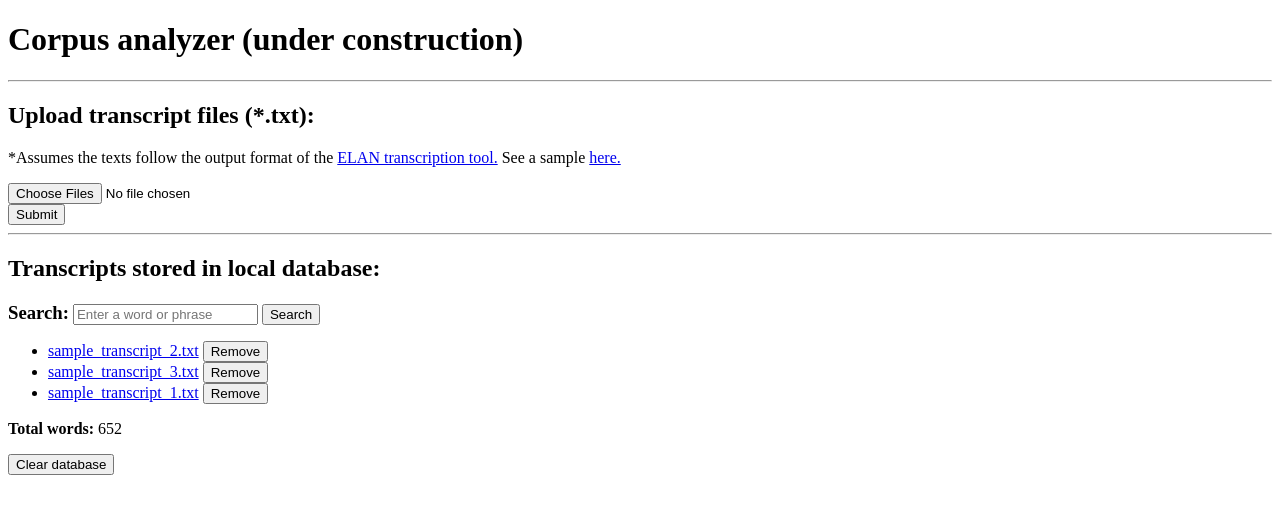
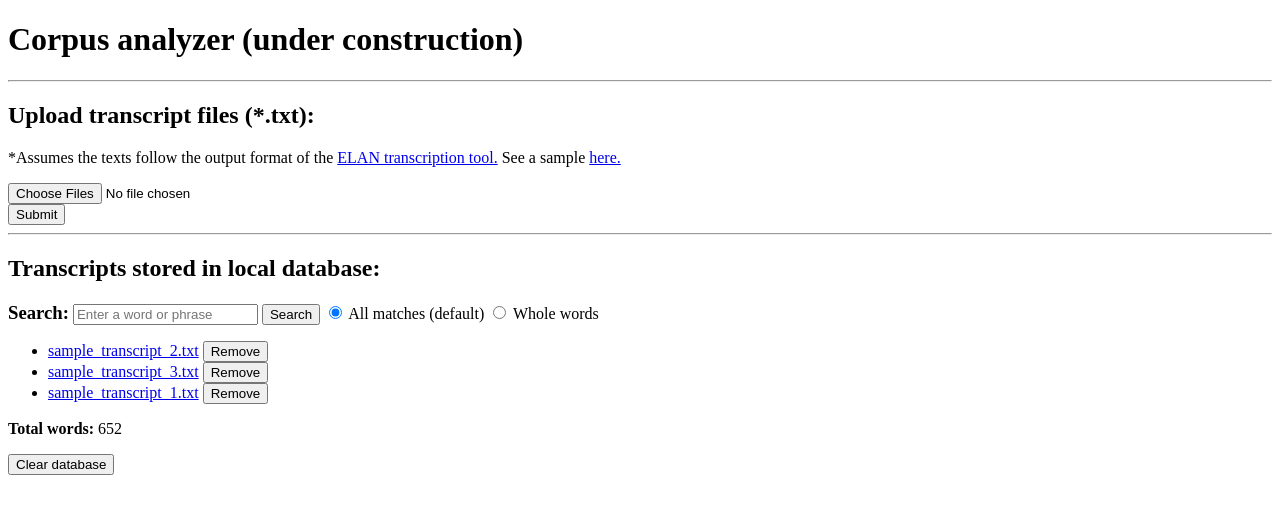
Before and after one commit to xinhuixu/corpus-analyzer, a Flask app: page / in a window 1280 px wide. Shown: the top 514 px of the page. Run offline with Flask 3, Linux system fonts and the light colour scheme.

Commit message:
partial vs whole search + highlight

```diff
--- a/app.py
+++ b/app.py
@@ -1,9 +1,9 @@
-import os
+import os, re
 from flask import Flask, render_template, request, redirect, url_for, flash
 from extensions import db, cache
 from models import *
-from utils import parse_transcript, get_list_of_speakers, filter_by_speaker, calculate_airtimes, generate_pie_chart, calculate_total_words, invalidate_cache, get_or_set_cache
-from flask_caching import Cache
+from utils import *
+# from utils import parse_transcript, get_list_of_speakers, filter_by_speaker, calculate_airtimes, generate_pie_chart, calculate_total_words, invalidate_cache, get_or_set_cache
 
 app = Flask(__name__)
 app.secret_key = os.urandom(16)
@@ -182,21 +182,36 @@ def analyze_airtime_route(transcript_id):
 @app.route('/search_all', methods=['GET'])
 def search_all_route():
     search_query = request.args.get('search_query')
+    search_mode = request.args.get('search_mode')
 
-    matching_transcripts = Transcript.query.filter(
-        Transcript.transcript_data.contains(search_query)).all()
+    if search_mode == 'whole_word': # EX: "are" returns "Are you..." but not "grandparents"
+        matching_transcripts = Transcript.query.all()
+    elif search_mode == 'partial_match': # Every transcript that has partial match
+        matching_transcripts = Transcript.query.filter(
+            Transcript.transcript_data.contains(search_query)).all()
 
     # Extract matching speeches from the transcripts
     search_results = []
     for transcript in matching_transcripts:
         for entry in transcript.transcript_data:
-            if search_query.lower() in entry['speech'].lower():
-                search_results.append({
-                    'filename': transcript.filename,
-                    'speaker': entry['speaker'],
-                    'timestamp': entry['timestamp'],
-                    'speech': entry['speech']
-                })
+            # Check the speech for the search query based on the search mode
+            if search_mode == 'whole_word':
+                if re.search(r'\b{}\b'.format(re.escape(search_query)), entry['speech'], re.IGNORECASE):
+                    search_results.append({
+                        'filename': transcript.filename,
+                        'speaker': entry['speaker'],
+                        'timestamp': entry['timestamp'],
+                        'speech': highlight_search_term(entry['speech'], search_query)
+                    })
+            elif search_mode == 'partial_match':
+                if search_query.lower() in entry['speech'].lower():
+                    search_results.append({
+                        'filename': transcript.filename,
+                        'speaker': entry['speaker'],
+                        'timestamp': entry['timestamp'],
+                        'speech': highlight_search_term(entry['speech'], search_query)
+                    })
+
     return render_template('search_results.html',
                            search_results=search_results,
                            search_query=search_query)
--- a/templates/index.html
+++ b/templates/index.html
@@ -29,6 +29,12 @@
     <form action="{{ url_for('search_all_route') }}" method="get" style="display: inline;">
         <input type="text" id="search_query" name="search_query" placeholder="Enter a word or phrase" style="display: inline;">
         <input type="submit" value="Search" style="display: inline;">
+
+        <input type="radio" id="partial_match" name="search_mode" value="partial_match" checked>
+        <label for="partial_match">All matches (default)</label>
+        <input type="radio" id="whole_word" name="search_mode" value="whole_word">
+        <label for="whole_word">Whole words</label>
+
     </form>
 
 
--- a/utils.py
+++ b/utils.py
@@ -9,6 +9,7 @@ import base64
 from io import BytesIO
 from datetime import datetime
 from collections import defaultdict
+from markupsafe import Markup, escape
 
 from models import Transcript
 from extensions import db, cache
@@ -111,6 +112,22 @@ def get_or_set_cache(key, calculation_func):
         cache.set(key, cached_value, timeout=300)  # Adjust timeout as needed
     return cached_value
 
+def highlight_search_term(text, search_term):
+    # Escape the text and search term to prevent XSS
+    escaped_text = escape(text)
+    escaped_search_term = escape(search_term)
+
+    # Use case-insensitive replacement to highlight search term
+    highlighted_text = re.sub(
+        f"({escaped_search_term})",
+        r"<span style='background-color: #FFFF00; font-weight: bold;'>\1</span>",
+        escaped_text,
+        flags=re.IGNORECASE
+    )
+
+    # Markup the highlighted text so it renders as HTML
+    return Markup(highlighted_text)
+
 '''
   # Load spaCy English model
 nlp = spacy.load('en_core_web_sm')
```
Also changed, not shown: instance/transcripts.db.
